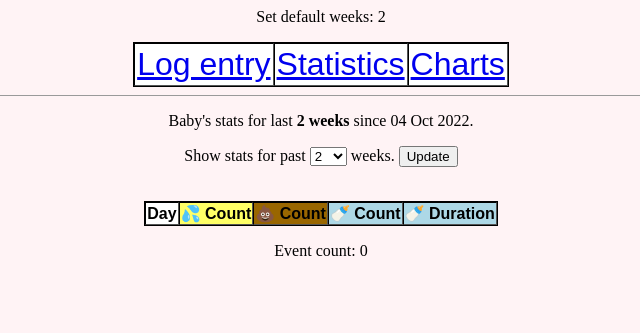
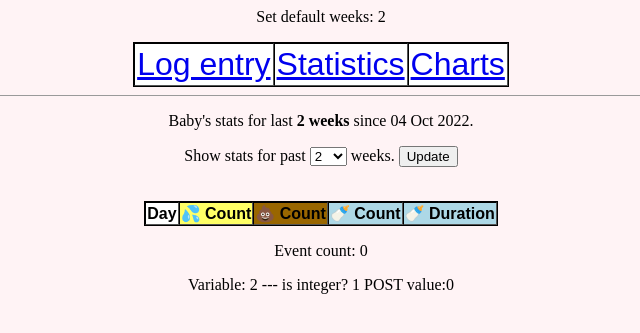
Before and after one commit to ing-lele/Baby-logger-v2, a PHP site: page /stat.php in a window 1280 px wide. Shown: the top 333 px of the page, without its empty margins (319-959 px from the left). Run offline with PHP 8.4, Linux system fonts and the light colour scheme; data that the repository does not hold is empty.

Commit message:
print weeks at end of page

```diff
--- a/website/stat.php
+++ b/website/stat.php
@@ -130,6 +130,8 @@ foreach($sql_data as $event){
 echo "</table>";
 echo "<p align='center'>Event count: $event_count<br></p>";
 
+echo "<p align='center'>Variable: $weeks --- is integer? ". is_int($weeks) ." POST value:". intval($_POST['weeks']) ."</p>";
+
 ?>
 </body>
 </html>
```
